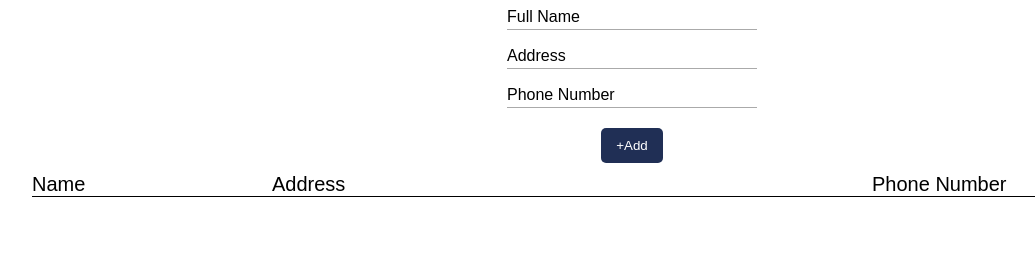
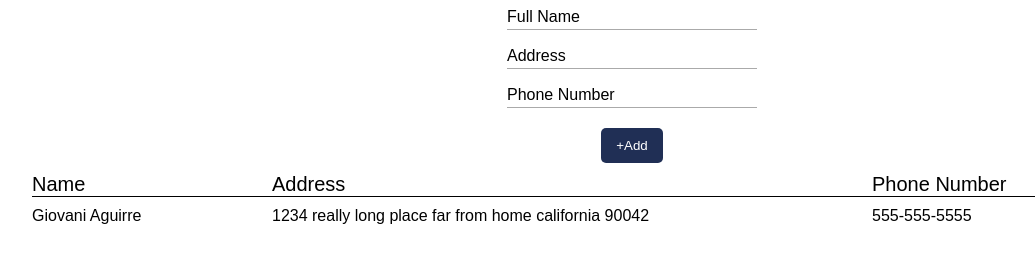
Before and after one commit to its-gio/ContactList, a plain HTML site: page index.html in a window 1280 px wide. Shown: the part 79-342 px from the top of the page, without its empty margins (8-1043 px from the left). Drawn offline with Linux system fonts and the light colour scheme.

Commit message:
Added single contact

```diff
--- a/index.html
+++ b/index.html
@@ -45,6 +45,10 @@
       </div>
 
       <div class="contact-list--contain">
+        <span class="contact-list--contain__name">Giovani Aguirre</span>
+        <span class="contact-list--contain__address">1234 really long place far from home california 90042</span>
+        <span class="contact-list--contain__number">555-555-5555</span>
+        <span class="contact-list--contain__remove"></span>
       </div>
 
     </div>
```
